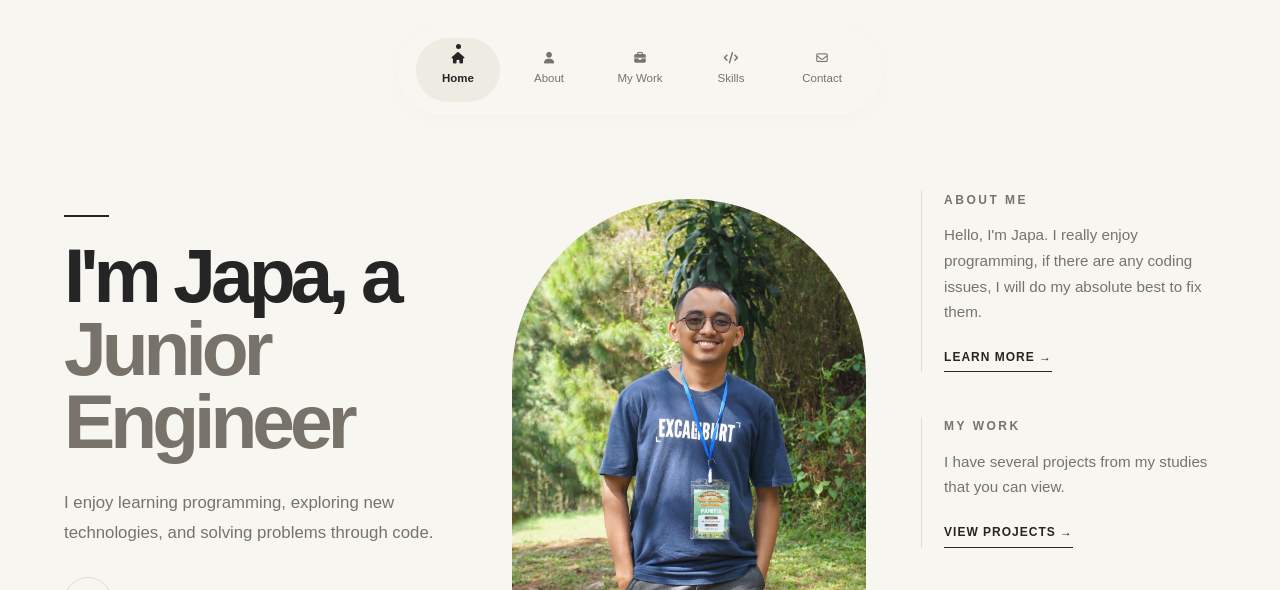
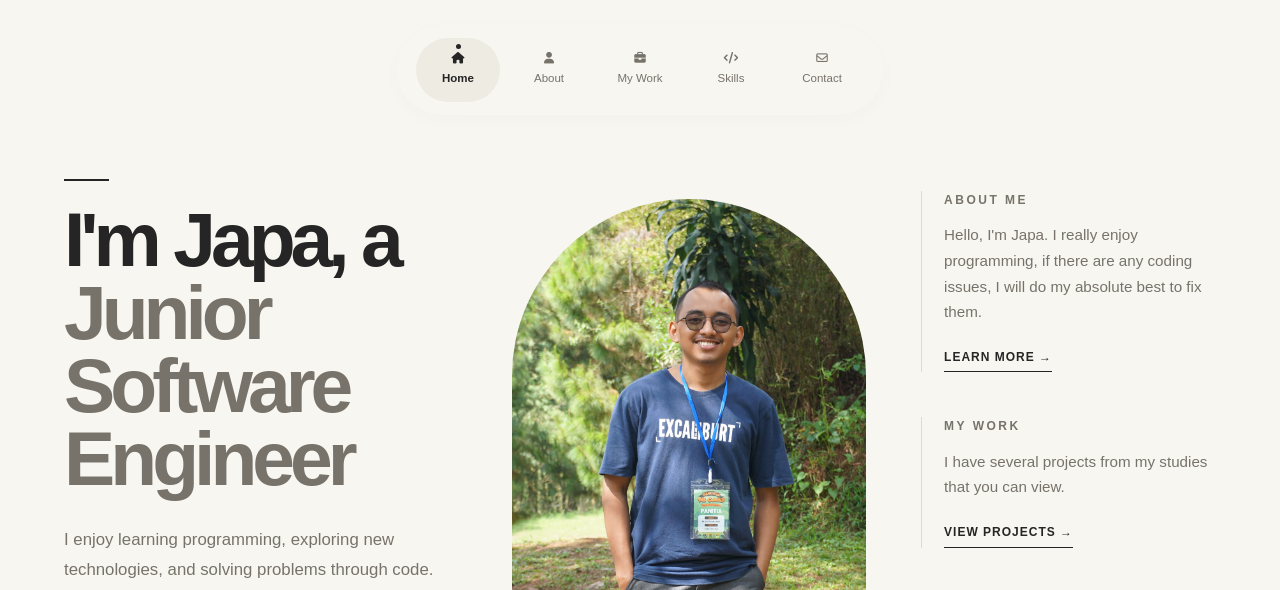
Before and after one commit to japamaulana/japamaulana.github.io, a plain HTML site: page index.html in a window 1280 px wide. Shown: the top 590 px of the page. Drawn offline with Linux system fonts and the light colour scheme.

Commit message:
Update portfolio

```diff
--- a/index.html
+++ b/index.html
@@ -114,7 +114,7 @@
 
                     <h1>
                         I'm Japa, a
-                        <span>Junior Engineer</span>
+                        <span>Junior Software Engineer</span>
                     </h1>
 
                     <p class="hero-description">
```
